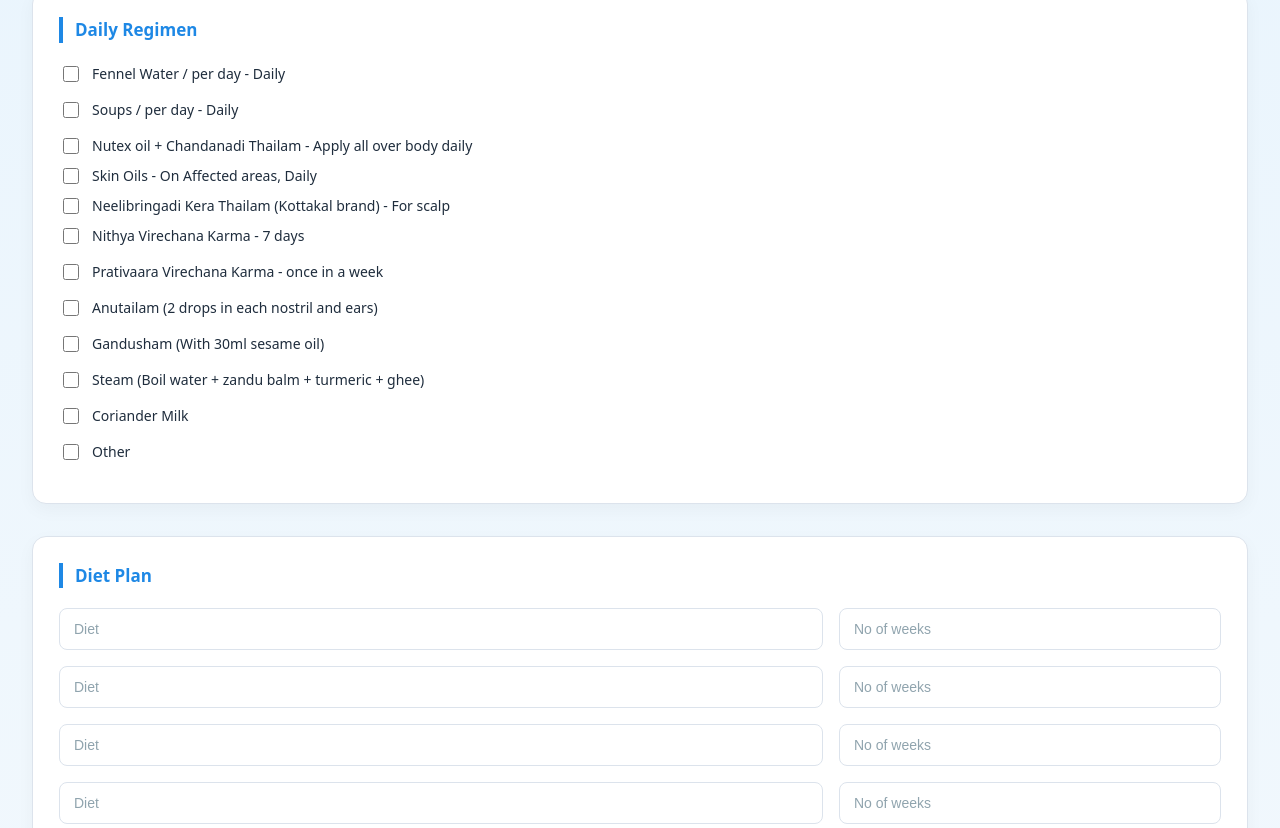
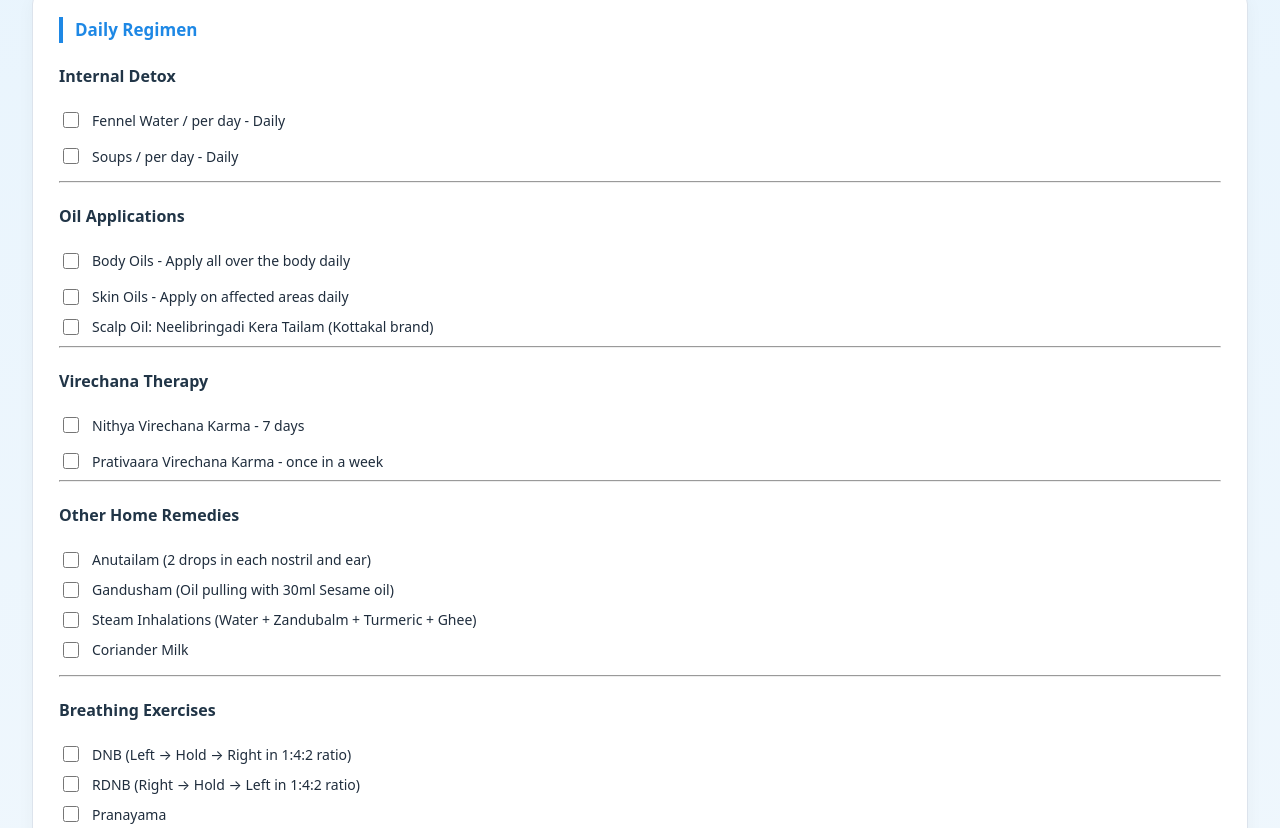
Before and after one commit to Pawankumar-01/prescription_app, a React (Vite) app: page / in a window 1280 px wide. Shown: the part 1052-1880 px from the top of the page. Built offline with nearby package versions, Linux system fonts and the light colour scheme.

Commit message:
regimen update

```diff
--- a/src/components/PrescriptionForm.jsx
+++ b/src/components/PrescriptionForm.jsx
@@ -177,6 +177,9 @@ export default function PrescriptionForm({ data, setData, onPrint }) {
         <div className="form-section">
           <div className="section-title">Daily Regimen</div>
 
+          {/* ================= INTERNAL DETOX ================= */}
+          <h4>Internal Detox</h4>
+
           {/* Fennel Water */}
           <div className="regimen-item">
             <label className="checkbox-row">
@@ -226,60 +229,74 @@ export default function PrescriptionForm({ data, setData, onPrint }) {
               />
             )}
           </div>
-          {/* NEWLY ADDED CHECKBOXES (NO INPUT NEEDED) */}
+
+          {/* ================= OIL APPLICATIONS ================= */}
+          <hr />
+          <h4>Oil Applications</h4>
+
+          <div className="regimen-item">
+            <label className="checkbox-row">
+              <input
+                type="checkbox"
+                checked={data.regimen.bodyOils}
+                onChange={e =>
+                  setData(prev => ({
+                    ...prev,
+                    regimen: { ...prev.regimen, bodyOils: e.target.checked }
+                  }))
+                }
+              />
+              Body Oils - Apply all over the body daily
+            </label>
+
+            {data.regimen.bodyOils && (
+              <div className="sub-fields">
+                <input
+                  placeholder="Nutex Oil"
+                  value={data.nutexOil || ""}
+                  onChange={e => update("nutexOil", e.target.value)}
+                />
+                <input
+                  placeholder="Chandanadi Oil"
+                  value={data.chandanadiOil || ""}
+                  onChange={e => update("chandanadiOil", e.target.value)}
+                />
+              </div>
+            )}
+          </div>
 
           <label className="checkbox-row">
             <input
               type="checkbox"
-              checked={data.regimen?.nutexOil}
+              checked={data.regimen.skinOils}
               onChange={e =>
                 setData(prev => ({
                   ...prev,
-                  regimen: {
-                    ...prev.regimen,
-                    nutexOil: e.target.checked
-                  }
+                  regimen: { ...prev.regimen, skinOils: e.target.checked }
                 }))
               }
             />
-            Nutex oil + Chandanadi Thailam - Apply all over body daily
+            Skin Oils - Apply on affected areas daily
           </label>
 
           <label className="checkbox-row">
             <input
               type="checkbox"
-              checked={data.regimen?.skinOils}
+              checked={data.regimen.neelibringadi}
               onChange={e =>
                 setData(prev => ({
                   ...prev,
-                  regimen: {
-                    ...prev.regimen,
-                    skinOils: e.target.checked
-                  }
+                  regimen: { ...prev.regimen, neelibringadi: e.target.checked }
                 }))
               }
             />
-            Skin Oils - On Affected areas, Daily
+            Scalp Oil: Neelibringadi Kera Tailam (Kottakal brand)
           </label>
 
-          <label className="checkbox-row">
-            <input
-              type="checkbox"
-              checked={data.regimen?.neelibringadi}
-              onChange={e =>
-                setData(prev => ({
-                  ...prev,
-                  regimen: {
-                    ...prev.regimen,
-                    neelibringadi: e.target.checked
-                  }
-                }))
-              }
-            />
-            Neelibringadi Kera Thailam (Kottakal brand) - For scalp
-          </label>
+          {/* ================= VIRECHANA ================= */}
+          <hr />
+          <h4>Virechana Therapy</h4>
 
-          {/* Nithya Virechana */}
           <div className="regimen-item">
             <label className="checkbox-row">
               <input
@@ -287,7 +304,6 @@ export default function PrescriptionForm({ data, setData, onPrint }) {
                 checked={data.regimen.nithyaVirechana}
                 onChange={e => {
                   const checked = e.target.checked;
-
                   setData(prev => ({
                     ...prev,
                     regimen: {
@@ -306,17 +322,19 @@ export default function PrescriptionForm({ data, setData, onPrint }) {
 
             {data.regimen.nithyaVirechana && (
               <div className="sub-fields">
-                {["warmWater", "lemon", "blackSalt", "castorOil"].map(key => (
+                {[
+                  ["warmWater", "Warm Water"],
+                  ["lemon", "Lemon"],
+                  ["blackSalt", "Black Salt"],
+                  ["castorOil", "Castor Oil"]
+                ].map(([key, label]) => (
                   <div key={key}>
                     <label className="checkbox-row">
                       <input type="checkbox" checked readOnly />
-                      {key === "warmWater" && "Warm Water"}
-                      {key === "lemon" && "Lemon"}
-                      {key === "blackSalt" && "Black Salt"}
-                      {key === "castorOil" && "Castor Oil"}
+                      {label}
                     </label>
                     <input
-                      placeholder={key}
+                      placeholder={label}
                       value={data[key]}
                       onChange={e => update(key, e.target.value)}
                     />
@@ -326,8 +344,6 @@ export default function PrescriptionForm({ data, setData, onPrint }) {
             )}
           </div>
 
-          {/* Prativaara */}
-          <div className="regimen-item">
           <label className="checkbox-row">
             <input
               type="checkbox"
@@ -341,10 +357,11 @@ export default function PrescriptionForm({ data, setData, onPrint }) {
             />
             Prativaara Virechana Karma - once in a week
           </label>
-          </div>
 
-          {/* Anutailam */}
-          <div className="regimen-item">
+          {/* ================= HOME REMEDIES ================= */}
+          <hr />
+          <h4>Other Home Remedies</h4>
+
           <label className="checkbox-row">
             <input
               type="checkbox"
@@ -356,12 +373,9 @@ export default function PrescriptionForm({ data, setData, onPrint }) {
                 }))
               }
             />
-              Anutailam (2 drops in each nostril and ears)
+            Anutailam (2 drops in each nostril and ear)
           </label>
-          </div>
 
-          {/* Gandusham */}
-          <div className="regimen-item">
           <label className="checkbox-row">
             <input
               type="checkbox"
@@ -373,12 +387,9 @@ export default function PrescriptionForm({ data, setData, onPrint }) {
                 }))
               }
             />
-              Gandusham (With 30ml sesame oil)
+            Gandusham (Oil pulling with 30ml Sesame oil)
           </label>
-          </div>
 
-          {/* Steam */}
-          <div className="regimen-item">
           <label className="checkbox-row">
             <input
               type="checkbox"
@@ -390,9 +401,8 @@ export default function PrescriptionForm({ data, setData, onPrint }) {
                 }))
               }
             />
-              Steam (Boil water + zandu balm + turmeric + ghee)
+            Steam Inhalations (Water + Zandubalm + Turmeric + Ghee)
           </label>
-          </div>
 
           {/* Coriander Milk */}
           <div className="regimen-item">
@@ -453,7 +463,53 @@ export default function PrescriptionForm({ data, setData, onPrint }) {
             )}
           </div>
 
-          {/* Other */}
+          {/* ================= BREATHING ================= */}
+          <hr />
+          <h4>Breathing Exercises</h4>
+
+          <label className="checkbox-row">
+            <input
+              type="checkbox"
+              checked={data.regimen.dnb}
+              onChange={e =>
+                setData(prev => ({
+                  ...prev,
+                  regimen: { ...prev.regimen, dnb: e.target.checked }
+                }))
+              }
+            />
+            DNB (Left → Hold → Right in 1:4:2 ratio)
+          </label>
+
+          <label className="checkbox-row">
+            <input
+              type="checkbox"
+              checked={data.regimen.rdnb}
+              onChange={e =>
+                setData(prev => ({
+                  ...prev,
+                  regimen: { ...prev.regimen, rdnb: e.target.checked }
+                }))
+              }
+            />
+            RDNB (Right → Hold → Left in 1:4:2 ratio)
+          </label>
+
+          <label className="checkbox-row">
+            <input
+              type="checkbox"
+              checked={data.regimen.pranayama}
+              onChange={e =>
+                setData(prev => ({
+                  ...prev,
+                  regimen: { ...prev.regimen, pranayama: e.target.checked }
+                }))
+              }
+            />
+            Pranayama
+          </label>
+
+          {/* ================= OTHER ================= */}
           <div className="regimen-item">
             <label className="checkbox-row">
               <input
@@ -479,6 +535,7 @@ export default function PrescriptionForm({ data, setData, onPrint }) {
           </div>
 
         </div>
+
 
 
 
--- a/src/components/PrintableSheet.jsx
+++ b/src/components/PrintableSheet.jsx
@@ -119,22 +119,34 @@ export default function PrintableSheet({ data }) {
             </tbody>
           </table>
 
+          {/* BOXES WRAPPER */}
+          <div
+            style={{
+              display: "grid",
+              gridTemplateColumns: "1fr 1fr 1fr",
+              gap: "4mm",
+              marginTop: "4mm"
+            }}
+          >
+
             {/* ALLOPATHY */}
-          <div className="box" style={{ marginTop: "4mm" }}>
+            <div className="box">
               <div className="box-title">Allopathy Medicines Prescribed</div>
               <div className="box-content">{data.allopathyMedicines}</div>
             </div>
 
             {/* PANCHAKARMA */}
-          <div className="box" style={{ marginTop: "4mm" }}>
+            <div className="box">
               <div className="box-title">Panchakarma</div>
               <div className="box-content">{data.panchakarma}</div>
             </div>
 
             {/* TEST */}
-          <div className="box" style={{ marginTop: "4mm" }}>
+            <div className="box">
               <div className="box-title">Test To Be Done</div>
               <div className="box-content">{data.testsToBeDone}</div>
+            </div>
+
           </div>
 
         </div>
@@ -144,82 +156,112 @@ export default function PrintableSheet({ data }) {
       {/* ================= PAGE 2 ================= */}
       <div className="page a4 page-break">
 
-        {/* ================= REGIMEN ================= */}
+        {/* ================= DAILY REGIMEN ================= */}
         <h3>DAILY REGIMEN</h3>
 
-        <div className="bullets">
+        <div className="regimen-grid">
+
+          {/* ================= OILS COLUMN ================= */}
+          <div>
+
+            <h4>✤ Oil Applications</h4>
+
+            {data.regimen?.bodyOils && (
+              <p>
+                ‣ Body Oils – Apply daily
+                <br />
+                ◦ Nutex Oil <span className="fill">{data.nutexOil}</span>
+                <br />
+                ◦ Chandanadi Oil <span className="fill">{data.chandanadiOil}</span>
+              </p>
+            )}
+
+            {data.regimen?.skinOils && (
+              <p>‣ Skin Oils – Apply on affected areas daily</p>
+            )}
+
+            {data.regimen?.neelibringadi && (
+              <p>‣ Scalp Oil – Neelibringadi Kera Tailam</p>
+            )}
+
+            {data.regimen?.anutailam && (
+              <p>‣ Anutailam (2 drops each nostril & ear)</p>
+            )}
+
+            {data.regimen?.gandusham && (
+              <p>‣ Gandusham (30ml Sesame oil)</p>
+            )}
+
+            {data.regimen?.steam && (
+              <p>‣ Steam (Water + Zandubalm + Turmeric + Ghee)</p>
+            )}
+
+            <h4>✤ Breathing Exercises</h4>
+
+            {data.regimen?.dnb && (
+              <p>‣ DNB (Left → Hold → Right | 1:4:2)</p>
+            )}
+
+            {data.regimen?.rdnb && (
+              <p>‣ RDNB (Right → Hold → Left | 1:4:2)</p>
+            )}
+
+            {data.regimen?.pranayama && (
+              <p>‣ Pranayama</p>
+            )}
+
+            {data.regimen?.other && data.otherNote && (
+              <p>‣ Other: {data.otherNote}</p>
+            )}
+
+
+          </div>
+
+          {/* ================= DETOX + REMEDIES + BREATHING ================= */}
+          <div>
+
+            <h4>✤ Internal Detox</h4>
 
             {data.regimen?.fennelWater && (
-            <p>o Fennel Water <span className="fill">{data.fennelWater}</span> / per day - Daily</p>
+              <p>
+                ‣ Fennel Water
+                <span className="fill">{data.fennelWater}</span>
+              </p>
             )}
 
             {data.regimen?.soups && (
-            <p>o Soups <span className="fill">{data.soups}</span> / per day - Daily</p>
-          )}
-
-          {data.regimen?.nutexOil && (
-            <p>o Nutex oil + Chandanadi Thailam - Apply all over body daily</p>
-          )}
-
-          {data.regimen?.skinOils && (
-            <p>o Skin Oils - On Affected areas, Daily</p>
-          )}
-
-          {data.regimen?.neelibringadi && (
-            <p>o Neelibringadi Kera Thailam (Kottakal brand) - For scalp</p>
+              <p>
+                ‣ Soups
+                <span className="fill">{data.soups}</span>
+              </p>
             )}
 
             {data.regimen?.nithyaVirechana && (
-            <p><b>o Nithya Virechana Karma - 7 days</b></p>
-          )}
-
-          {data.regimen?.warmWater && (
-            <p>Warm Water <span className="fill">{data.warmWater}</span></p>
-          )}
-
-          {data.regimen?.lemon && (
-            <p>Lemon <span className="fill">{data.lemon}</span></p>
-          )}
-
-          {data.regimen?.blackSalt && (
-            <p>Black Salt <span className="fill">{data.blackSalt}</span></p>
-          )}
-
-          {data.regimen?.castorOil && (
-            <p>Castor Oil <span className="fill">{data.castorOil}</span></p>
+              <>
+                <p><b>‣ Nithya Virechana – 7 days</b></p>
+                <p>
+                  ◦ Warm Water <span className="fill">{data.warmWater}</span><br />
+                  ◦ Lemon <span className="fill">{data.lemon}</span><br />
+                  ◦ Black Salt <span className="fill">{data.blackSalt}</span><br />
+                  ◦ Castor Oil <span className="fill">{data.castorOil}</span>
+                </p>
+              </>
             )}
 
             {data.regimen?.prativaaraVirechana && (
-            <p>o Prativaara Virechana Karma - once in a week</p>
+              <p>‣ Prativaara Virechana – Once weekly</p>
             )}
 
-          {data.regimen?.anutailam && (
-            <p>o Anutailam (2 drops in each nostril and ears)</p>
-          )}
-
-          {data.regimen?.gandusham && (
-            <p>o Gandusham (With 30ml sesame oil)</p>
-          )}
-
-          {data.regimen?.steam && (
-            <p>o Steam (Boil water + zandu balm + turmeric + ghee)</p>
-          )}
 
             {data.regimen?.corianderMilk && (
               <p>
-              o Coriander Milk
+                ‣ Coriander Milk
                 {data.regimen.withGinger && " (With Ginger)"}
                 {data.regimen.withoutGinger && " (Without Ginger)"}
-              {!data.regimen.withGinger && !data.regimen.withoutGinger && ""}
-            </p>
-          )}
-          {data.regimen?.other && data.otherNote && (
-            <p>
-              o Other: {data.otherNote}
               </p>
             )}
 
-
+          </div>
 
         </div>
 
@@ -230,12 +272,13 @@ export default function PrintableSheet({ data }) {
 
 
 
+
       {/* ================= PAGE 2 ================= */}
       <div className="page a4 page-break instructions">
 
-        <div style={{ fontSize: "10px", lineHeight: "1.3" }}>
+        <div style={{ fontSize: "10px", lineHeight: "1.3" ,}}>
 
-          <h3 style={{ marginBottom: "4mm" }}>
+          <h3 style={{ marginTop:"0",marginBottom: "4mm" }}>
             INSTRUCTIONS / సూచనలు:
           </h3>
 
@@ -304,29 +347,29 @@ export default function PrintableSheet({ data }) {
           >
 
             {/* LEFT SIDE — ENGLISH BULLETS */}
-            <ul style={{ margin: "2mm 0", paddingLeft: "16px", fontSize: "10.5px", lineHeight: "1.5" }}>
+            <ul style={{ margin: "2mm 0", paddingLeft: "16px", fontSize: "10.5px", lineHeight: "1.2" }}>
               <li>Medicines should be taken twice a day</li>
               <li>Timing: 6:00 AM to 8:00 AM and 6:00 PM to 8:00 PM</li>
               <li>Give 5–10 mins gap for each supplement</li>
               <li>Tablet forms can be taken directly with water</li>
-              <li>Avoid CCRSTT foods</li>
+              <li>Avoid CCRSTT (Cabbage, Cauliflower, Radish, Spinach, Tomato, tamarind) foods</li>
               <li>5 cashew, 5 almonds, soaked groundnuts daily</li>
               <li>2 liters fennel water daily</li>
               <li>One type of soup – 2 glasses daily</li>
             </ul>
 
             {/* RIGHT SIDE — DIET REFERENCE */}
-            <div style={{ fontSize: "10px", lineHeight: "1.5" }}>
-              <b>Diet Reference / ఆహార సూచనలు</b>
+            <ul style={{ margin: "2mm 0", fontSize: "10.5px", lineHeight: "1.2" }}>
+              <li><b>Diet Reference / ఆహార సూచనలు</b></li>
 
-              <p>Fennel Water – (All diets) / సొంపు నీరు – (అన్ని)</p>
-              <p>Biyyam – (Pitha & Vata) / బియ్యం – (పిత్త & వాత)</p>
-              <p>Barley – (Pitha & Vata) / బార్లీ – (పిత్త & వాత)</p>
-              <p>Saggubiyyam – (Pitha) / సగ్గుబియ్యం – (పిత్త)</p>
-              <p>Jonna – (Kapha / PAD) / జొన్న – (కఫ / PAD)</p>
-              <p>Ragi – (Kapha / PAD) / రాగి – (కఫ / PAD)</p>
-              <p>Cabbage – (Pitha & Vata) / క్యాబేజీ – (పిత్త & వాత)</p>
-            </div>
+              <li>Fennel Water – (All diets) / సొంపు నీరు – (అన్ని)</li>
+              <li>Biyyam – (Pitha & Vata) / బియ్యం – (పిత్త & వాత)</li>
+              <li>Barley – (Pitha & Vata) / బార్లీ – (పిత్త & వాత)</li>
+              <li>Saggubiyyam – (Pitha) / సగ్గుబియ్యం – (పిత్త)</li>
+              <li>Jonna – (Kapha / PAD) / జొన్న – (కఫ / PAD)</li>
+              <li>Ragi – (Kapha / PAD) / రాగి – (కఫ / PAD)</li>
+              <li>Cabbage – (Pitha & Vata) / క్యాబేజీ – (పిత్త & వాత)</li>
+            </ul>
 
           </div>
 
@@ -335,7 +378,7 @@ export default function PrintableSheet({ data }) {
             <li>సమయం: ఉదయం 6–8 మరియు సాయంత్రం 6–8</li>
             <li>ప్రతి సప్లిమెంట్‌కు 5–10 నిమిషాల గ్యాప్ ఇవ్వండి</li>
             <li>మాత్రలు నేరుగా నీటితో తీసుకోవచ్చు</li>
-            <li>CCRSTT ఆహారాలు తీసుకోకూడదు</li>
+            <li>CCRSTT (క్యాబేజీ, క్యాలీఫ్లవర్, ముల్లంగి, పాలకూర, టమోటా, చింతపండు) ఆహారాలు తీసుకోకూడదు</li>
             <li>ప్రతి రోజు 5 జీడిపప్పు, 5 బాదంపప్పు</li>
             <li>ప్రతి రోజు 2 లీటర్లు ఫెన్నెల్ వాటర్</li>
             <li>ప్రతి రోజు ఒక రకం సూప్ 2 గ్లాసులు</li>
```
Also changed, not shown: src/App.css (+34 -6 lines), src/App.jsx (+29 -15 lines). Lines whose indentation alone changed are shown as unchanged.
